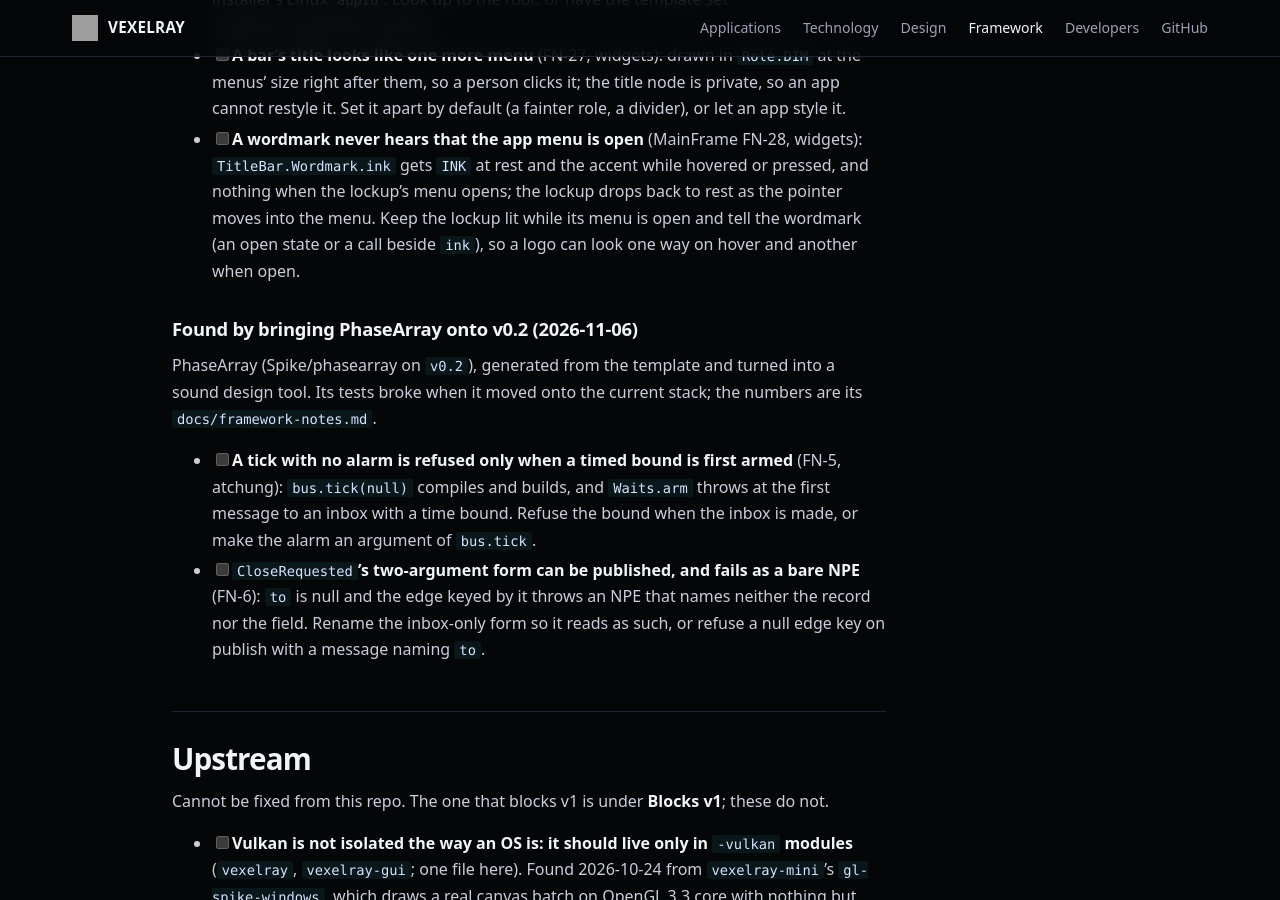
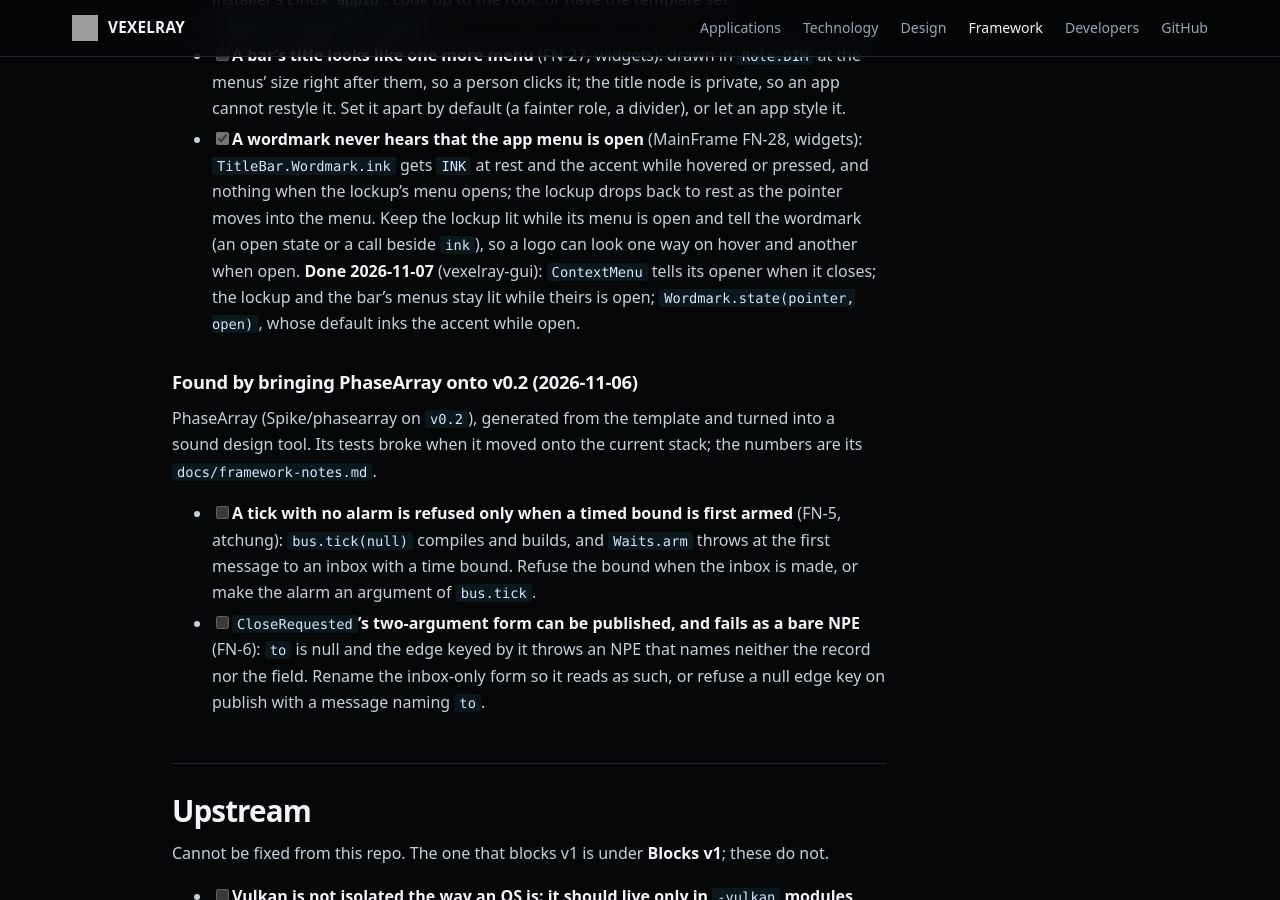
Before and after one commit to sibarum/vexelray-framework, a Jekyll site: the page built from docs/TODO.md, in a window 1280 px wide and 900 px high, scrolled down 39912 px. Built offline with Jekyll 4.4.1, drawn with Linux system fonts in a browser that asks for light colours; our own code applies the rules of GitHub Pages for plain Markdown files.

Commit message:
TODO: FN-28 done in vexelray-gui (the lockup stays lit while its menu is open)
Co-Authored-By: Claude Opus 5.5 <noreply@anthropic.com>

```diff
--- a/docs/TODO.md
+++ b/docs/TODO.md
@@ -1392,10 +1392,12 @@ are its v0.2 notes (`docs/framework-notes.md` there).
 - [ ] **A bar's title looks like one more menu** (FN-27, widgets): drawn in `Role.DIM` at the menus' size right
       after them, so a person clicks it; the title node is private, so an app cannot restyle it. Set it apart by default
       (a fainter role, a divider), or let an app style it.
-- [ ] **A wordmark never hears that the app menu is open** (MainFrame FN-28, widgets): `TitleBar.Wordmark.ink` gets
+- [x] **A wordmark never hears that the app menu is open** (MainFrame FN-28, widgets): `TitleBar.Wordmark.ink` gets
       `INK` at rest and the accent while hovered or pressed, and nothing when the lockup's menu opens; the lockup drops
       back to rest as the pointer moves into the menu. Keep the lockup lit while its menu is open and tell the
       wordmark (an open state or a call beside `ink`), so a logo can look one way on hover and another when open.
+      **Done 2026-11-07** (vexelray-gui): `ContextMenu` tells its opener when it closes; the lockup and the bar's menus
+      stay lit while theirs is open; `Wordmark.state(pointer, open)`, whose default inks the accent while open.
 
 ### Found by bringing PhaseArray onto v0.2 (2026-11-06)
 
```
